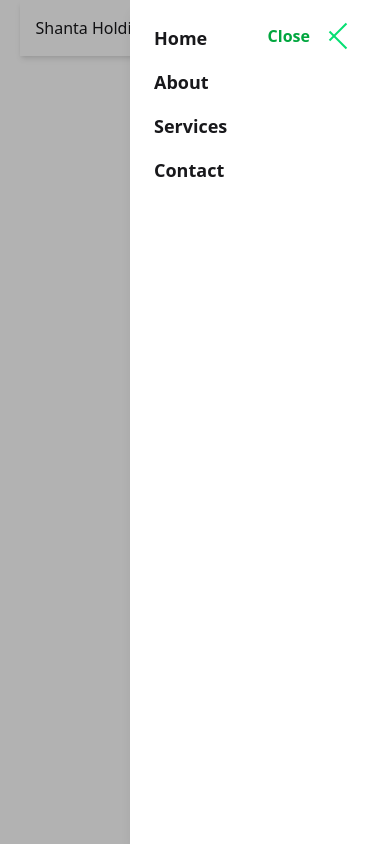
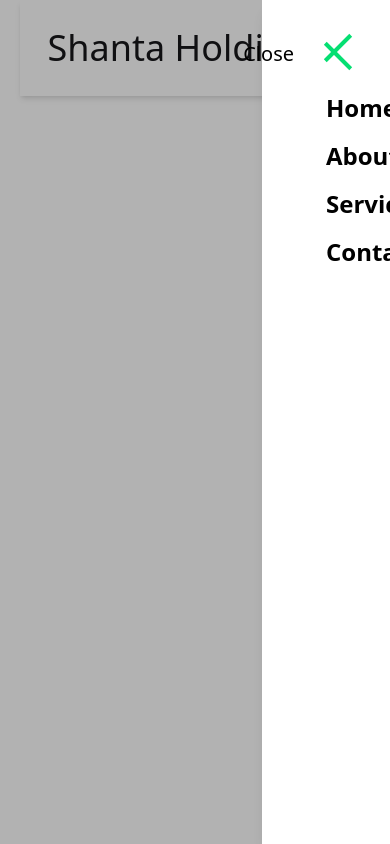
Before and after one commit to Mustazir/House-Holding-Web, a React (Vite) app: page / in a window 390 px wide. Both pictures are taken after a click on the button 370 px from the left and 36 px from the top of the page. Built offline with nearby package versions, Linux system fonts and the light colour scheme.

Commit message:
enhance Navbar and HamburgerMenu with improved styling and animations

```diff
--- a/src/components/Navbar.jsx
+++ b/src/components/Navbar.jsx
@@ -5,9 +5,9 @@ import HamburgerMenu from "./Shared/HamburgerMenu";
 const Navbar = () => {
   return (
     <>
-   <nav className="flex justify-between mx-auto items-center w-[90%] p-4 shadow-md">
-    <div>Shanta Holdings</div>
-    <div>
+   <nav className="flex justify-between mx-auto items-center w-[90%] p-7 shadow-md">
+    <div className="text-4xl">Shanta Holdings</div>
+    <div className="">
       <HamburgerMenu></HamburgerMenu>
     </div>
    </nav>
--- a/src/components/Shared/HamburgerMenu.jsx
+++ b/src/components/Shared/HamburgerMenu.jsx
@@ -6,12 +6,6 @@ export default function HamburgerMenu() {
 
   const toggleMenu = () => setIsOpen(!isOpen);
 
-  const sidebarVariants = {
-    hidden: { x: "100%" },
-    visible: { x: 0, transition: { type: "spring", stiffness: 300, damping: 30 } },
-    exit: { x: "100%", transition: { duration: 0.5 } },
-  };
-
   const closeTextVariants = {
     hidden: { opacity: 0, x: 20 },
     visible: { opacity: 1, x: 0, transition: { duration: 0.4 } },
@@ -19,42 +13,52 @@ export default function HamburgerMenu() {
   };
 
   return (
-    <div className="relative w-full">
+    <div className="relative w-full cursor-pointer">
       {/* Toggle Button */}
       <div
-        className={`flex items-center fixed top-4 transition-all duration-1000 z-50 ${
-          isOpen ? "right-8" : "right-0 lg:right-24 md:right-2"
+        className={`group flex items-center gap-8 fixed top-8 transition-all duration-1000 z-50 ${
+          isOpen ? "right-8" : "right-0 lg:right-34 md:right-2"
         }`}
       >
-        <button
-          onClick={toggleMenu}
-          className="flex items-center gap-2 transition-all duration-300"
-        >
-          {/* Close Text */}
+        {/* Menu Text */}
         <AnimatePresence>
-            {isOpen && (
+          {!isOpen && (
             <motion.span
-                className="text-green-600 font-semibold text-base"
+              className="text-green-600 font-semibold text-2xl cursor-pointer"
               variants={closeTextVariants}
               initial="hidden"
               animate="visible"
               exit="exit"
+              onClick={toggleMenu}
             >
-                Close
+              MENU
             </motion.span>
           )}
         </AnimatePresence>
 
-          {/* Hamburger Icon */}
-          <div className="flex flex-col justify-center items-center w-10 h-10 gap-1 relative">
+        {/* Hamburger Button */}
+        <button
+          onClick={toggleMenu}
+          className="flex items-center gap-4 transition-all duration-300 cursor-pointer"
+        >
+          <div className="flex flex-col justify-center items-center w-10 h-10 gap-2.5 relative">
+            {/* Top Line */}
             <span
-              className={`h-0.5 w-6 bg-green-400 transition-all duration-500 ${
-                isOpen ? "rotate-45 translate-y-1 absolute" : ""
+              className={`h-1 w-9 bg-green-400 transition-all duration-500
+          ${
+            isOpen
+              ? "rotate-45 translate-y-1 absolute"
+              : "group-hover:-translate-y-0.5"
           }`}
             ></span>
+
+            {/* Bottom Line */}
             <span
-              className={`h-0.5 w-6 bg-green-400 transition-all duration-500 ${
-                isOpen ? "-rotate-45 -translate-y-1 absolute" : ""
+              className={`h-1 w-9 bg-green-400 transition-all duration-500
+          ${
+            isOpen
+              ? "-rotate-45 -translate-y-1 absolute"
+              : "group-hover:translate-y-0.5"
           }`}
             ></span>
           </div>
@@ -66,17 +70,64 @@ export default function HamburgerMenu() {
         {isOpen && (
           <motion.div
             key="sidebar"
-            className="fixed top-0 right-0 h-full w-2/3 max-w-xs bg-white shadow-lg z-40 p-6"
-            variants={sidebarVariants}
+            className="fixed top-0 right-0 h-full w-1/4 bg-white shadow-lg z-40 py-11 px-16"
+            variants={{
+              hidden: { x: "100%" },
+              visible: {
+                x: 0,
+                transition: {
+                  type: "spring",
+                  stiffness: 100, // lower stiffness for smoothness
+                  damping: 20, // more damping for less bounce
+                  when: "beforeChildren",
+                  staggerChildren: 0.1,
+                },
+              },
+              exit: {
+                x: "100%",
+                transition: { duration: 0.5 },
+              },
+            }}
             initial="hidden"
             animate="visible"
-            exit      >
-            <ul className="space-y-4">
-              <li><a href="#" className="text-lg font-semibold">Home</a></li>
-              <li><a href="#" className="text-lg font-semibold">About</a></li>
-              <li><a href="#" className="text-lg font-semibold">Services</a></li>
-              <li><a href="#" className="text-lg font-semibold">Contact</a></li>
-            </ul>
+            exit="exit"
+          >
+            {/* Close button with animation */}
+            <motion.span
+              className="absolute top-10 right-24 text-black text-xl cursor-pointer"
+              initial={{ opacity: 0, y: -20 }}
+              animate={{ opacity: 1, y: 0 }}
+              exit={{ opacity: 0, y: -20 }}
+              onClick={toggleMenu}
+            >
+              Close
+            </motion.span>
+
+            {/* Animated menu items */}
+            <motion.ul
+              className="space-y-4 text-black mt-12"
+              variants={{
+                visible: {},
+              }}
+            >
+              {["Home", "About", "Services", "Contact"].map((item, index) => (
+                <motion.li
+                  key={item}
+                  variants={{
+                    hidden: { opacity: 0, x: 50 },
+                    visible: { opacity: 1, x: 0 },
+                  }}
+                  initial="hidden"
+                  animate="visible"
+                  exit="hidden"
+                  transition={{ duration: 0.5, delay: index * 0.2 }}
+                >
+                  <a href="#" className="text-2xl font-semibold">
+                    {item}
+                  </a>
+                </motion.li>
+              ))}
+            </motion.ul>
           </motion.div>
         )}
       </AnimatePresence>
```
Lines whose indentation alone changed are shown as unchanged.
